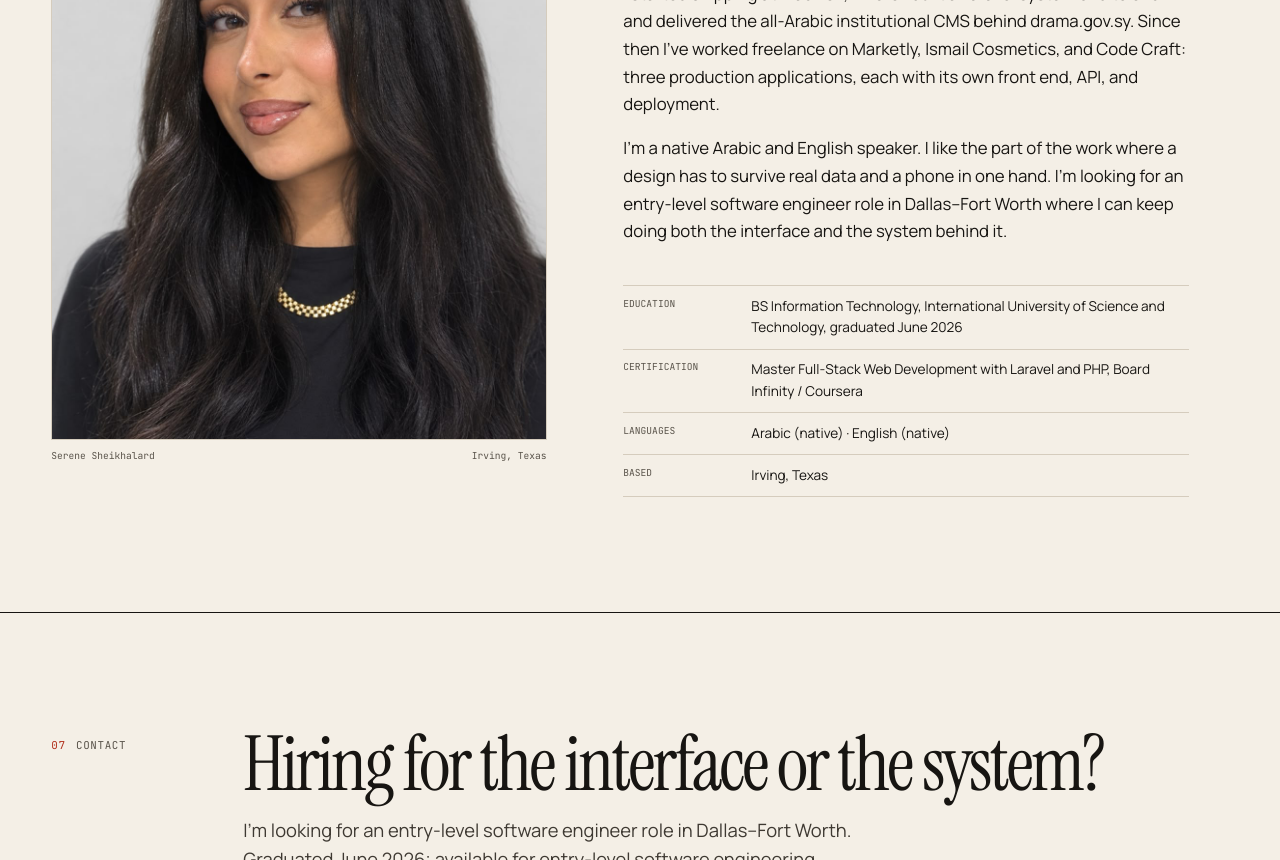
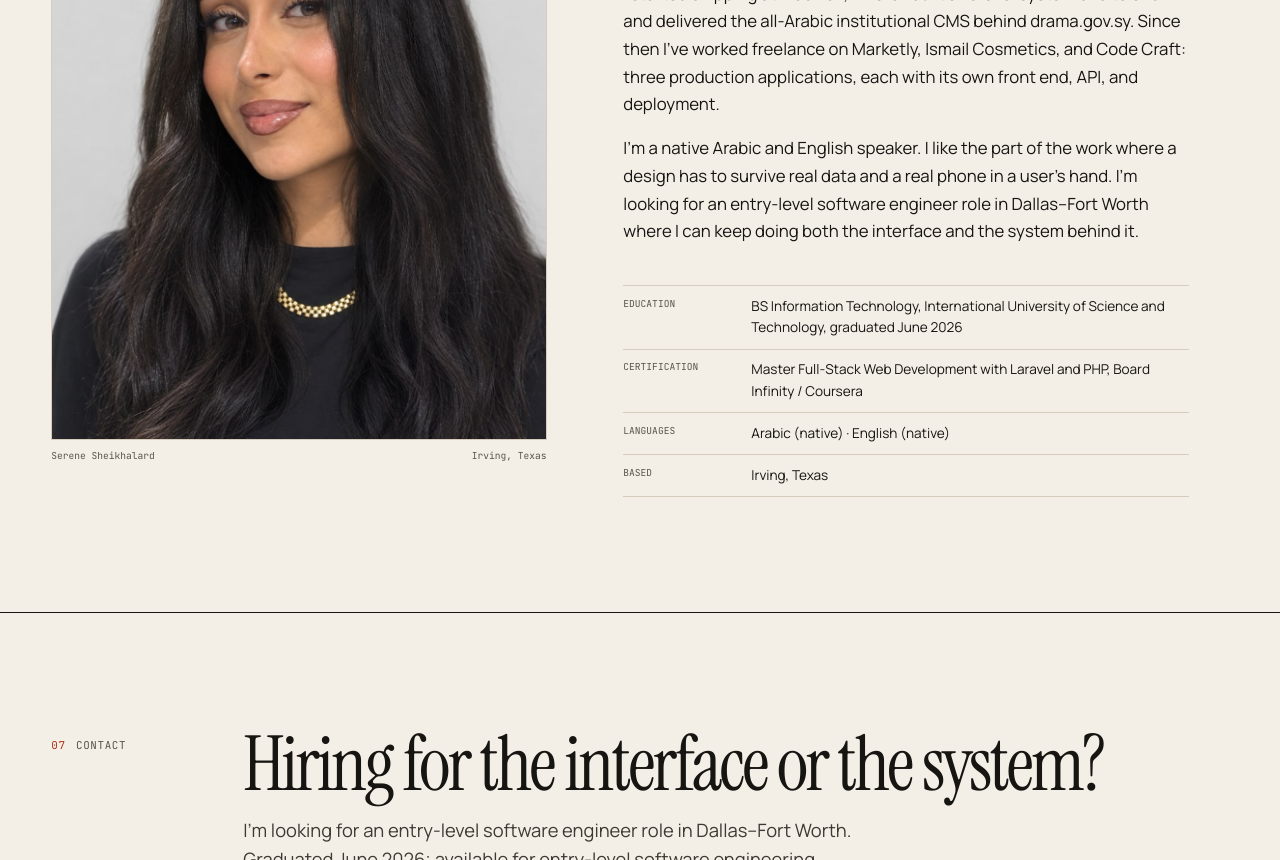
Before and after one commit to serenesheikh23/serene-portfolio, a Next.js app: page / in a window 1280 px wide. Shown: the part 11140-12000 px from the top of the page. Built offline with nearby package versions, Linux system fonts and the light colour scheme.

Commit message:
copy: About — phrasing fix, escape apostrophe

```diff
--- a/src/app/page.tsx
+++ b/src/app/page.tsx
@@ -414,8 +414,7 @@ export default function Home() {
               </p>
               <p>
                 I&apos;m a native Arabic and English speaker. I like the part of
-                the work where a design has to survive real data and a phone in
-                one hand. I&apos;m looking for an entry-level software engineer
+                the work where a design has to survive real data and a real phone in a user&apos;s hand. I&apos;m looking for an entry-level software engineer
                 role in Dallas–Fort Worth where I can keep doing both the
                 interface and the system behind it.
               </p>
```
